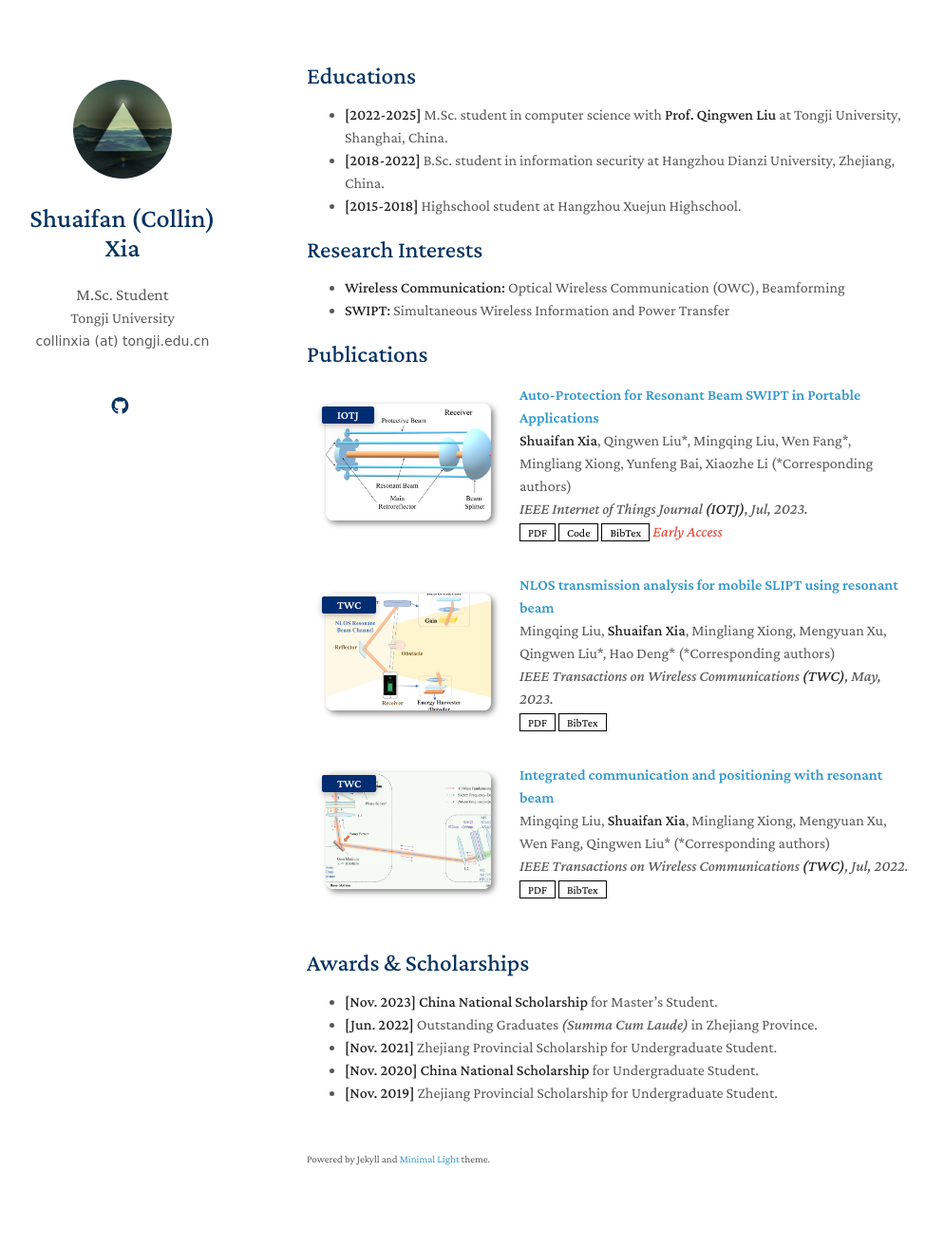
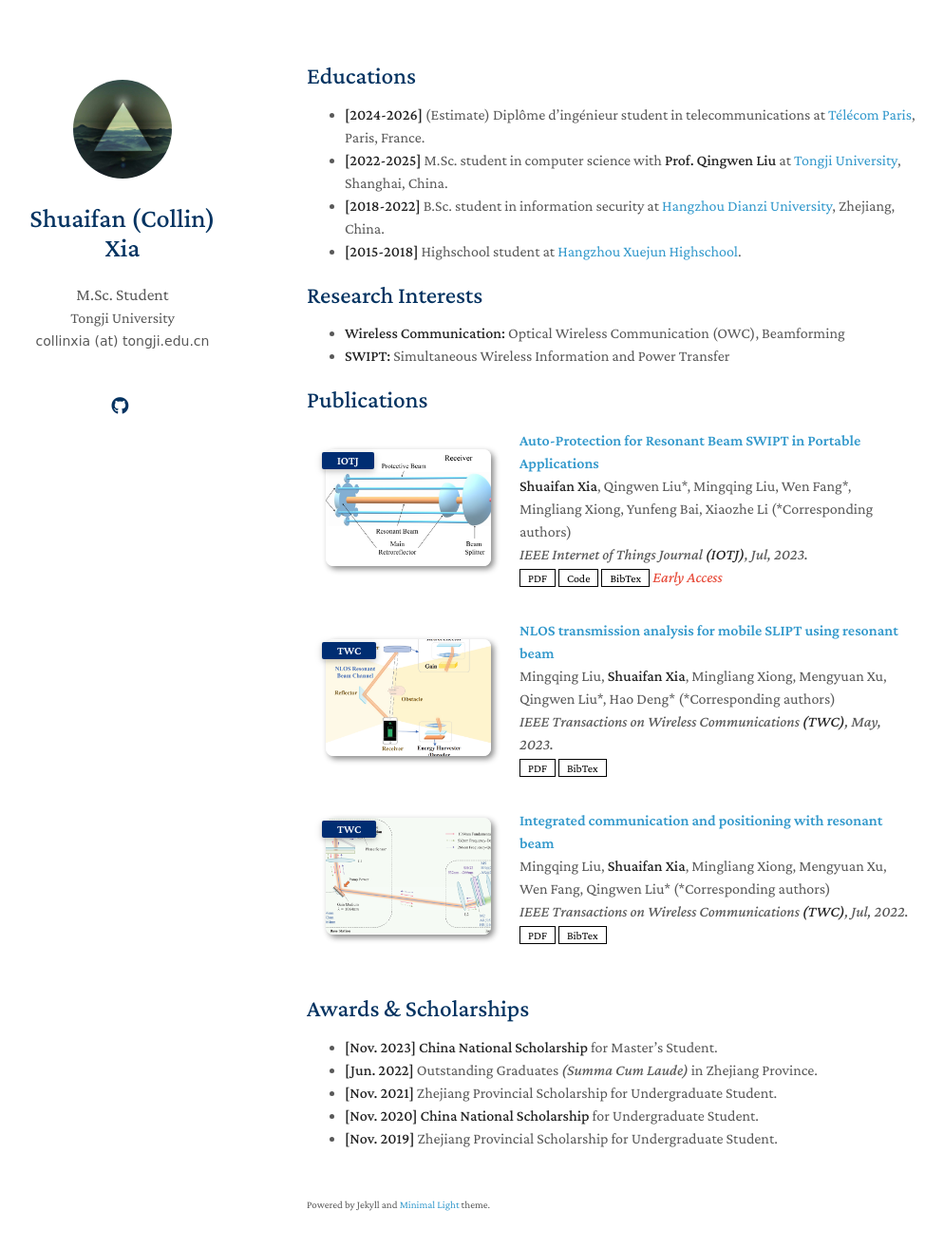
Before and after one commit to Collin911/homepage, a Jekyll site: the page built from index.md, in a window 1280 px wide and 1349 px high. Shown: the top 1314 px of the window at 95% size, without its empty margins (147-1141 px from the left). Built offline with Jekyll 4.4.1, drawn with Linux system fonts in a browser that asks for light colours; nearby versions of some CDN libraries; a style sheet for code colours, icons or effects is not loaded; our own code applies the rules of GitHub Pages for plain Markdown files.

Commit message:
Update index.md

```diff
--- a/index.md
+++ b/index.md
@@ -3,9 +3,10 @@ layout: homepage
 ---
 
 ## Educations
-- **[2022-2025]** M.Sc. student in computer science with [**Prof. Qingwen Liu**](https://lmqclare.github.io/Winglab/Publications.html) at Tongji University, Shanghai, China.
-- **[2018-2022]** B.Sc. student in information security at Hangzhou Dianzi University, Zhejiang, China.
-- **[2015-2018]** Highschool student at Hangzhou Xuejun Highschool.
+- **[2024-2026]** (Estimate) Diplôme d'ingénieur student in telecommunications at [Télécom Paris](https://www.telecom-paris.fr/en/home), Paris, France.
+- **[2022-2025]** M.Sc. student in computer science with [**Prof. Qingwen Liu**](https://lmqclare.github.io/Winglab/Publications.html) at [Tongji University](https://www.tongji.edu.cn/), Shanghai, China.
+- **[2018-2022]** B.Sc. student in information security at [Hangzhou Dianzi University](https://www.hdu.edu.cn/main.htm), Zhejiang, China.
+- **[2015-2018]** Highschool student at [Hangzhou Xuejun Highschool](http://www.hzxjhs.com/home.htm).
 
 ## Research Interests
 
```
